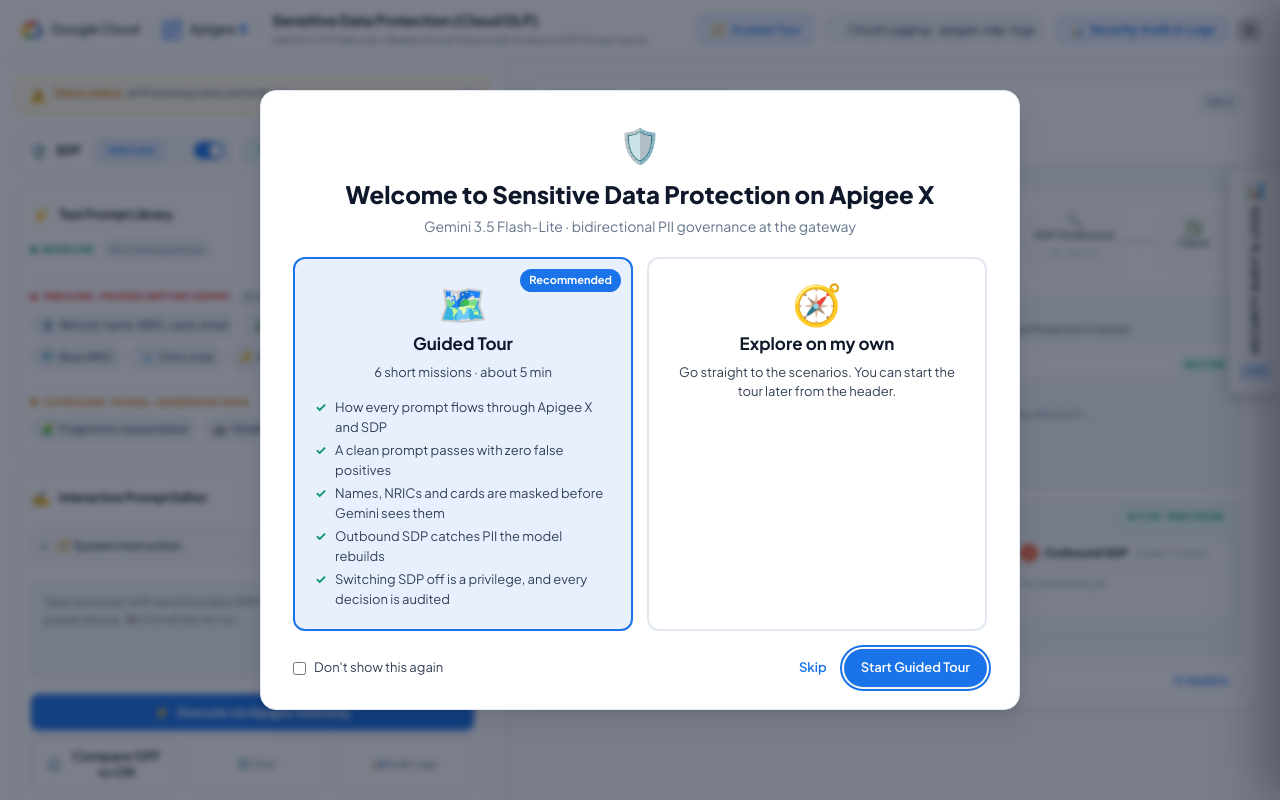
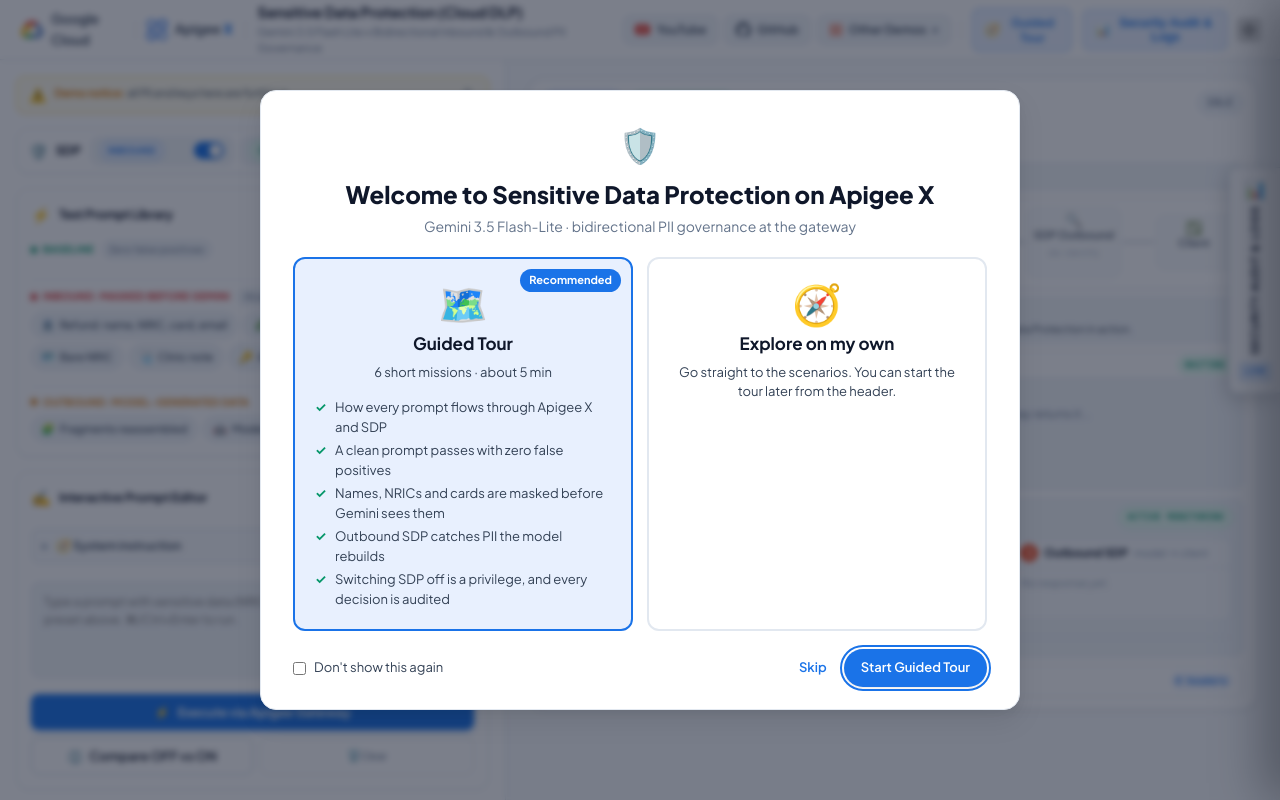
Before and after one commit to welylau/apigee-sdp-demo, a plain HTML site: page WebUI/static/index.html in a window 1280 px wide. Drawn offline with Linux system fonts and the light colour scheme; no server answers.

Commit message:
feat(web-ui): add YouTube, GitHub and demo-hub header links; remove log pill and left Audit Logs button

```diff
--- a/WebUI/static/app.js
+++ b/WebUI/static/app.js
@@ -259,7 +259,7 @@
         $("brandSubtitle").textContent = `${prettyModel} • Bidirectional Inbound & Outbound PII Governance`;
         $("pipeModelName").textContent = config.model.replace(/^gemini-/, "");
         $("endpointPath").textContent = `POST ${config.proxyUrl}`;
-        $("headerLogId").textContent = config.logId;
+        if ($("headerLogId")) $("headerLogId").textContent = config.logId;
         $("adminLogBadge").textContent = config.logId;
         $("adminProjectBadge").textContent = config.project;
         $("archLogPath").textContent = config.logName;
--- a/WebUI/static/demo-v2.css
+++ b/WebUI/static/demo-v2.css
@@ -301,3 +301,79 @@
 #resultCard .xray-grid { gap: 8px; margin-top: 4px; }
 #resultCard .xray-head { padding: 5px 8px; font-size: 11.5px; }
 #resultCard .xray-body { padding: 7px 8px; font-size: 11px; line-height: 1.5; max-height: 300px; }
+
+/* ---------- Header external resource links (YouTube, GitHub, Other Demos) ---------- */
+.header-links {
+  display: inline-flex;
+  align-items: center;
+  gap: 6px;
+}
+
+.header-link {
+  display: inline-flex;
+  align-items: center;
+  gap: 6px;
+  height: 30px;
+  padding: 0 11px;
+  font: 600 12px/1 var(--font-sans);
+  color: var(--text-secondary);
+  background: var(--bg-tertiary);
+  border: 1px solid var(--border-subtle);
+  border-radius: var(--radius-sm);
+  text-decoration: none;
+  white-space: nowrap;
+  transition: color 0.15s ease, background 0.15s ease, border-color 0.15s ease;
+}
+
+.header-link:hover {
+  color: var(--text-main);
+  background: var(--bg-card-hover);
+  border-color: var(--border-accent);
+}
+
+.header-link:focus-visible {
+  outline: 2px solid var(--border-focus);
+  outline-offset: 2px;
+}
+
+.header-link-icon {
+  flex-shrink: 0;
+  display: block;
+}
+
+.header-link-youtube .yt-icon {
+  color: var(--google-red);
+}
+.header-link-youtube:hover {
+  color: var(--danger);
+  background: var(--danger-bg);
+  border-color: var(--danger-border);
+}
+
+.header-link-demos .demos-icon {
+  color: var(--apigee-orange);
+}
+.header-link-demos:hover {
+  color: var(--apigee-orange);
+  background: var(--apigee-subtle);
+  border-color: var(--apigee-border);
+}
+
+.header-link-ext {
+  font-size: 11px;
+  color: var(--text-muted);
+  margin-left: -2px;
+}
+.header-link-demos:hover .header-link-ext {
+  color: var(--apigee-orange);
+}
+
+@media (max-width: 1180px) {
+  .header-link {
+    padding: 6px 8px;
+  }
+  .header-link-label,
+  .header-link-ext {
+    display: none;
+  }
+}
--- a/WebUI/static/index.html
+++ b/WebUI/static/index.html
@@ -65,21 +65,50 @@
             </div>
 
             <div class="header-actions">
+                <nav class="header-links" aria-label="Demo resources">
+                    <a class="header-link header-link-youtube"
+                       href="https://www.youtube.com/watch?v=LCxFRA9sKw0"
+                       target="_blank" rel="noopener noreferrer"
+                       title="Watch the demo video on YouTube">
+                        <svg class="header-link-icon yt-icon" viewBox="0 0 24 24" width="15" height="15" aria-hidden="true">
+                            <path fill="currentColor" d="M23.5 6.2a3 3 0 0 0-2.1-2.1C19.5 3.5 12 3.5 12 3.5s-7.5 0-9.4.6A3 3 0 0 0 .5 6.2 31.4 31.4 0 0 0 0 12a31.4 31.4 0 0 0 .5 5.8 3 3 0 0 0 2.1 2.1c1.9.6 9.4.6 9.4.6s7.5 0 9.4-.6a3 3 0 0 0 2.1-2.1A31.4 31.4 0 0 0 24 12a31.4 31.4 0 0 0-.5-5.8zM9.6 15.6V8.4l6.3 3.6-6.3 3.6z"/>
+                        </svg>
+                        <span class="header-link-label">YouTube</span>
+                    </a>
+
+                    <a class="header-link header-link-github"
+                       href="https://github.com/welylau/apigee-sdp-demo"
+                       target="_blank" rel="noopener noreferrer"
+                       title="View source code on GitHub (welylau/apigee-sdp-demo)">
+                        <svg class="header-link-icon gh-icon" viewBox="0 0 24 24" width="15" height="15" aria-hidden="true">
+                            <path fill="currentColor" d="M12 .5a12 12 0 0 0-3.8 23.4c.6.1.8-.3.8-.6v-2.1c-3.3.7-4-1.6-4-1.6-.5-1.4-1.3-1.8-1.3-1.8-1.1-.7.1-.7.1-.7 1.2.1 1.8 1.2 1.8 1.2 1.1 1.8 2.8 1.3 3.5 1 .1-.8.4-1.3.8-1.6-2.7-.3-5.5-1.3-5.5-5.9 0-1.3.5-2.4 1.2-3.2-.1-.3-.5-1.5.1-3.2 0 0 1-.3 3.3 1.2a11.5 11.5 0 0 1 6 0c2.3-1.5 3.3-1.2 3.3-1.2.6 1.7.2 2.9.1 3.2.8.8 1.2 1.9 1.2 3.2 0 4.6-2.8 5.6-5.5 5.9.4.4.8 1.1.8 2.2v3.3c0 .3.2.7.8.6A12 12 0 0 0 12 .5z"/>
+                        </svg>
+                        <span class="header-link-label">GitHub</span>
+                    </a>
+
+                    <a class="header-link header-link-demos"
+                       href="https://ai.YOUR_DOMAIN/"
+                       target="_blank" rel="noopener noreferrer"
+                       title="Checkout other Apigee AI Gateway demos at ai.YOUR_DOMAIN">
+                        <svg class="header-link-icon demos-icon" viewBox="0 0 24 24" width="14" height="14" fill="none" stroke="currentColor" stroke-width="2" stroke-linecap="round" stroke-linejoin="round" aria-hidden="true">
+                            <rect x="3" y="3" width="7" height="7" rx="1.5"></rect>
+                            <rect x="14" y="3" width="7" height="7" rx="1.5"></rect>
+                            <rect x="3" y="14" width="7" height="7" rx="1.5"></rect>
+                            <rect x="14" y="14" width="7" height="7" rx="1.5"></rect>
+                        </svg>
+                        <span class="header-link-label">Other Demos</span>
+                        <span class="header-link-ext" aria-hidden="true">↗</span>
+                    </a>
+                </nav>
+
+                <div class="brand-divider header-links-divider" aria-hidden="true"></div>
+
                 <!-- TOUR:BEGIN -->
                 <button type="button" class="header-tour-btn" id="headerTourBtn" title="Open the interactive Guided Tour">
                     <span aria-hidden="true">🧭</span>
                     <span>Guided Tour</span>
                 </button>
                 <!-- TOUR:END -->
-
-                <!-- Gateway badge: Cloud Logging destination -->
-                <div class="arch-tags">
-                    <div class="arch-pill" title="Cloud Logging Log Destination">
-                        <span class="pill-dot blue-dot"></span>
-                        <span class="pill-label">Cloud Logging:</span>
-                        <span class="pill-value" id="headerLogId">apigee-sdp-logs</span>
-                    </div>
-                </div>
 
                 <!-- Admin Analytics Button -->
                 <button type="button" class="admin-nav-btn" id="btnOpenAdmin" title="Open Cloud Logging Audit Trail &amp; Analytics">
@@ -309,9 +338,6 @@
                             </button>
                             <button class="btn-util" id="clearBtn" title="Clear prompt">
                                 <span class="util-icon">🗑️</span> Clear
-                            </button>
-                            <button class="btn-util" id="btnOpenAdminFromLeft" title="View Cloud Logging audit trail">
-                                <span class="util-icon">📊</span> Audit Logs
                             </button>
                         </div>
                     </div>
```
Also changed, not shown: docs/webui-screenshot.png, 1 other file.
